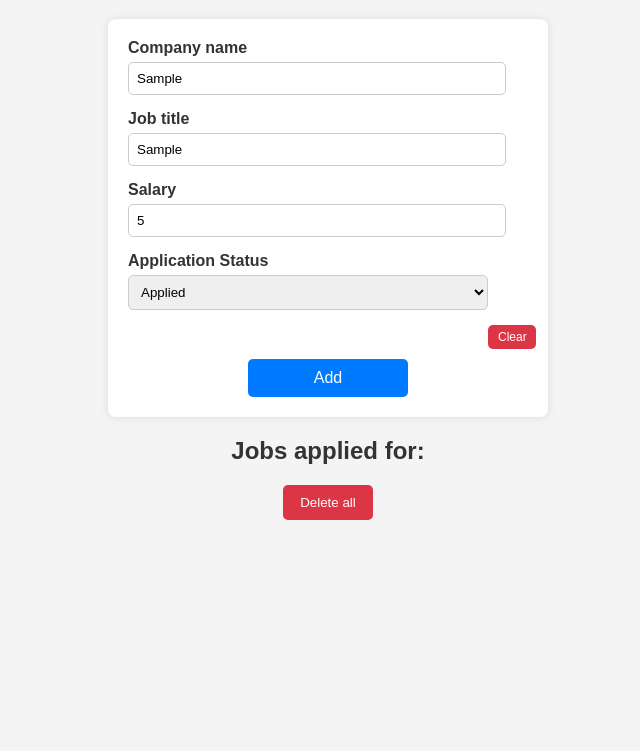
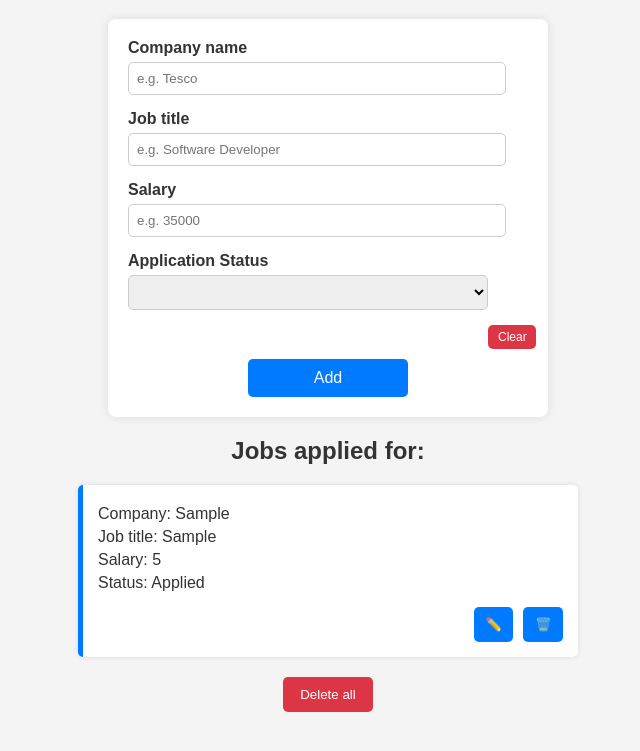
Before and after one commit to christabel-j/job-application-tracker, a plain HTML site: page index.html in a window 1280 px wide. Both pictures are taken after typing "Sample", "Sample", "5" into the empty fields and a click on the button "Add". Shown: the part 101-852 px from the top of the page, without its empty margins (312-952 px from the left). Before the commit the page ends 800 px from the top, so only its background shows below. Drawn offline with Linux system fonts and the light colour scheme.

Commit message:
edit button added; insertAdjacentHTML error fix

```diff
--- a/index.html
+++ b/index.html
@@ -59,20 +59,26 @@
     </div>
     <!-- LISTING OF JOB APPLICATIONS -->
     <h2>Jobs applied for:</h2>
-    <!-- <div class="All-applications">
-      <div class="job-1">
+    <div class="All-applications">
+      <!-- <div class="job">
         <p>Company: Tesco</p>
         <p>Job title: Data Engineer</p>
         <p>Salary: 40000</p>
         <p>Status: Applied</p>
-        <button id="delete-application--btn">🗑️</button>
-      </div>
-      <div class="job-2">
+        <div class="application-btns">
+          <button id="edit">✏️</button>
+          <button id="delete-application--btn">🗑️</button>
+        </div>
+      </div> -->
+      <!-- <div class="job-2">
         <p>Company: Lloyds Banking Group</p>
         <p>Job title: Data Engineer</p>
         <p>Salary: 42000</p>
         <p>Status: Applied</p>
-        <button id="delete-application--btn">🗑️</button>
+        <div class="application-btns">
+          <button id="edit">✏️</button>
+          <button id="delete-application--btn">🗑️</button>
+        </div>
       </div> -->
     </div>
     <button id="delete-all--btn">Delete all</button>
--- a/script.js
+++ b/script.js
@@ -42,8 +42,11 @@ addApplicationBtn.addEventListener("click", () => {
             <p>Job title: ${jobTitleInput.value}</p>
             <p>Salary: ${salaryInput.value}</p>
             <p>Status: ${statusInput.value}</p>
-            <button id="delete-application--btn">🗑️</button>
-          </div>`
+            <div class="application-btns">
+              <button id="edit">✏️</button>
+              <button id="delete-application--btn">🗑️</button>
+            </div>
+        </div>`
     );
   }
   // clear form inputs
@@ -52,3 +55,6 @@ addApplicationBtn.addEventListener("click", () => {
   salaryInput.value = "";
   statusInput.value = "";
 });
+
+// delete individual application functionality
+// deleteApplicationBtn.addEventListener("click", () => {});
--- a/styles.css
+++ b/styles.css
@@ -82,9 +82,9 @@ button:hover {
 }
 
 #delete-application--btn {
-  width: 10%;
+  width: 8.5%;
   color: #278fff;
-  margin-left: 90%;
+  margin-left: 10px;
 }
 
 #delete-all--btn {
@@ -95,6 +95,15 @@ button:hover {
 
 #delete-all--btn:hover {
   background-color: #b02a37;
+}
+
+.application-btns {
+  display: flex;
+  justify-content: flex-end;
+}
+
+#edit {
+  width: 8.5%;
 }
 
 /* Duplicate Warning */
@@ -113,7 +122,7 @@ button:hover {
   margin: 20px auto;
 }
 
-.All-applications div {
+.All-applications .job {
   background: white;
   padding: 15px;
   border-left: 5px solid #007bff;
```
